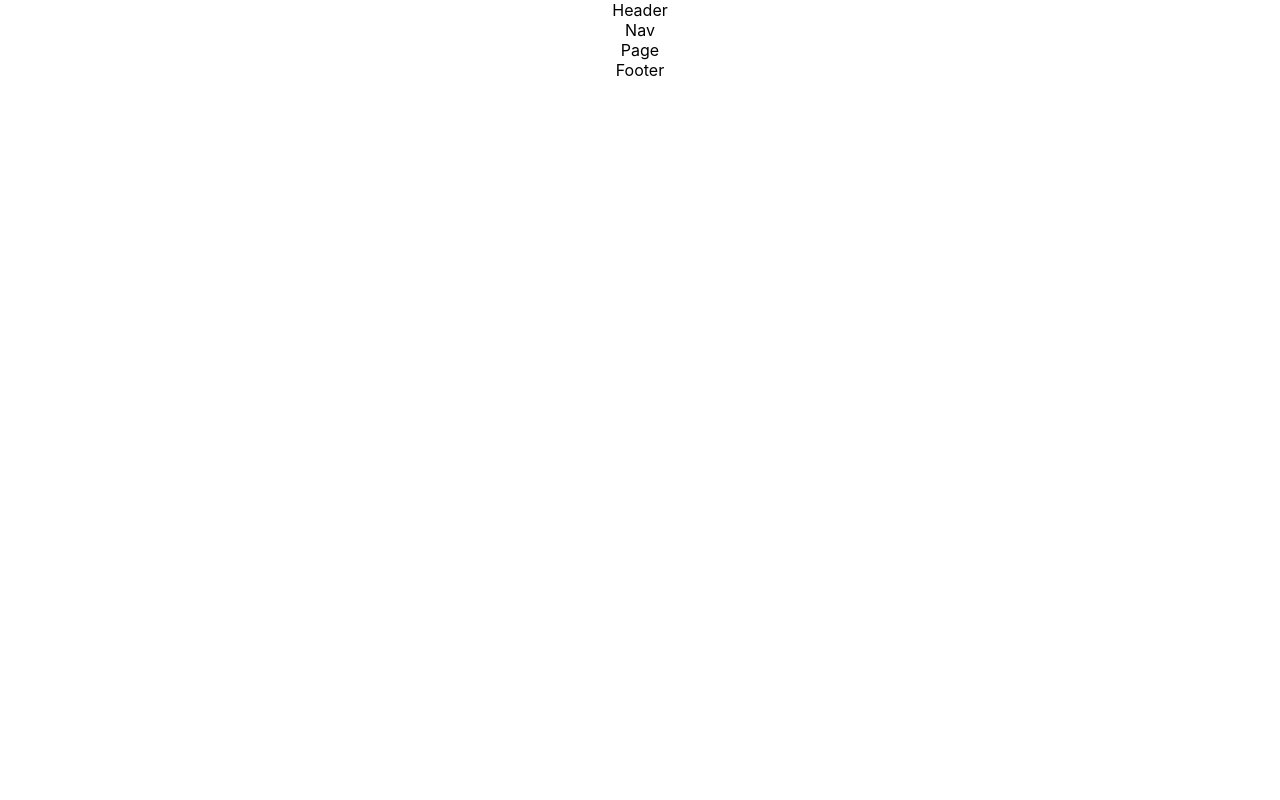
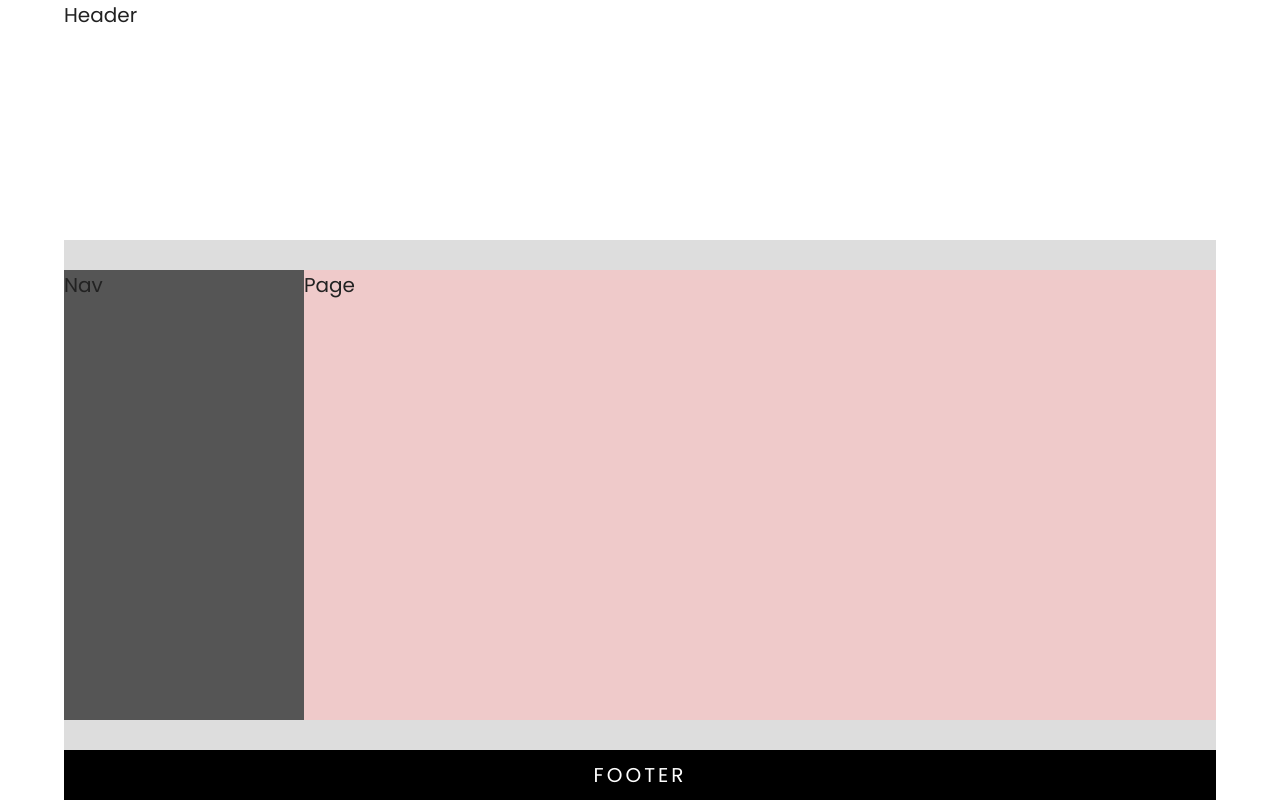
Before and after one commit to kuku4G/SPA_Router, a React (Create React App) app: page / in a window 1280 px wide. Built offline with nearby package versions, Linux system fonts and the light colour scheme.

Commit message:
Basic style layout in styles css plik

```diff
--- a/src/layouts/App.js
+++ b/src/layouts/App.js
@@ -10,7 +10,7 @@ class App extends Component {
 	render() {
 		return (
 			<Router>
-				<div className='App'>
+				<div className='app'>
 					<header>{<Header />}</header>
 					<main>
 						<aside>{<Navigation />}</aside>
--- a/src/styles/App.css
+++ b/src/styles/App.css
@@ -1,38 +1,39 @@
-.App {
-  text-align: center;
+div.app {
+	display: flex;
+  flex-direction: column;
+  min-height: 100vh;
+	width: 90%;
+	background-color: #ddd;
+	margin: 0 auto;
+  color: #222;
 }
 
-.App-logo {
-  height: 40vmin;
-  pointer-events: none;
+header {
+  flex-basis: 30vh;
+  background-color: #fff;
 }
 
-@media (prefers-reduced-motion: no-preference) {
-  .App-logo {
-    animation: App-logo-spin infinite 20s linear;
-  }
+main {
+  display: flex;
+  flex-grow: 1;
+  padding: 30px 0;
 }
 
-.App-header {
-  background-color: #282c34;
-  min-height: 100vh;
-  display: flex;
-  flex-direction: column;
-  align-items: center;
-  justify-content: center;
-  font-size: calc(10px + 2vmin);
-  color: white;
+aside {
+  min-width: 240px;
+  background-color: #555;
 }
 
-.App-link {
-  color: #61dafb;
+section.page {
+  background-color: #efcaca;
+  flex-grow: 1;
 }
 
-@keyframes App-logo-spin {
-  from {
-    transform: rotate(0deg);
-  }
-  to {
-    transform: rotate(360deg);
-  }
+footer {
+  background-color: #000;
+  color: #fff;
+  padding: 10px 0;
+  text-align: center;
+  text-transform: uppercase;
+  letter-spacing: 3px;
 }
--- a/src/styles/index.css
+++ b/src/styles/index.css
@@ -1,13 +1,10 @@
 body {
-  margin: 0;
-  font-family: -apple-system, BlinkMacSystemFont, 'Segoe UI', 'Roboto', 'Oxygen',
-    'Ubuntu', 'Cantarell', 'Fira Sans', 'Droid Sans', 'Helvetica Neue',
-    sans-serif;
-  -webkit-font-smoothing: antialiased;
-  -moz-osx-font-smoothing: grayscale;
+	margin: 0;
+	padding: 0;
+  box-sizing: border-box;
 }
 
-code {
-  font-family: source-code-pro, Menlo, Monaco, Consolas, 'Courier New',
-    monospace;
+html {
+	font-family: 'Poppins', 'sans-serif';
+  font-size: 20px;
 }
```
